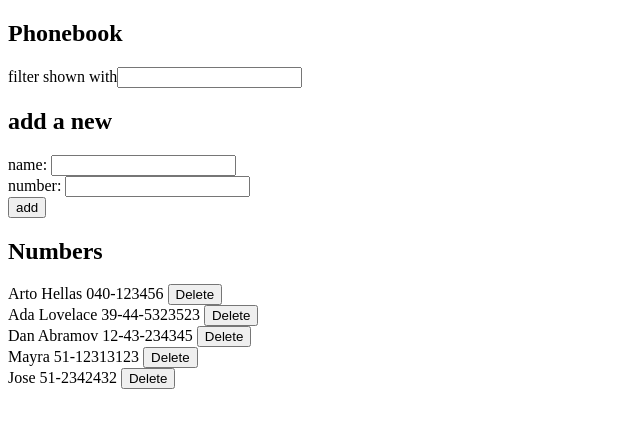
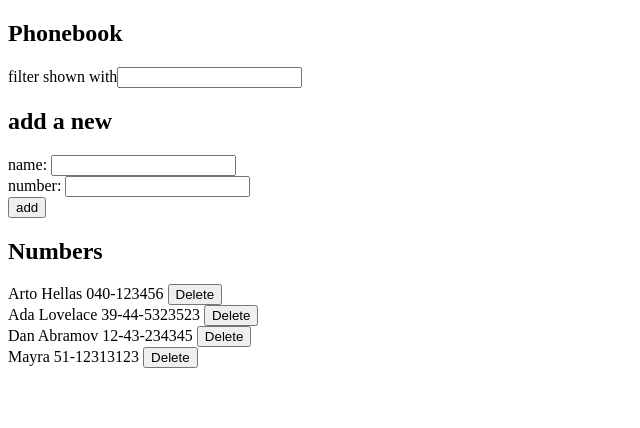
Before and after one commit to angelmotta/fullstackopen, a React (Vite) app in the folder part2/phonebook/: page / in a window 1280 px wide. Shown: the top 428 px of the page, without its empty margins (0-640 px from the left). Built offline with nearby package versions, Linux system fonts and the light colour scheme; data requests are answered from the project's data file.

Commit message:
feat: step 9 - delete resource require user confirmation

```diff
--- a/part2/phonebook/db.json
+++ b/part2/phonebook/db.json
@@ -19,11 +19,6 @@
       "id": "21d9",
       "name": "Mayra",
       "number": "51-12313123"
-    },
-    {
-      "id": "9b38",
-      "name": "Jose",
-      "number": "51-2342432"
     }
   ]
 }
--- a/part2/phonebook/src/App.jsx
+++ b/part2/phonebook/src/App.jsx
@@ -41,7 +41,7 @@ const Person = ({ name, number, handleDelete, idPerson }) => {
     return (
         <li>
             {name} {number}{" "}
-            <button onClick={() => handleDelete(idPerson)}>Delete</button>
+            <button onClick={() => handleDelete(name, idPerson)}>Delete</button>
         </li>
     );
 };
@@ -144,8 +144,12 @@ const App = () => {
             });
     };
 
-    const handleDeletePerson = (idPerson) => {
-        console.log(`Delete person with id ${idPerson}`);
+    const handleDeletePerson = (name, idPerson) => {
+        console.log(`Use request delete person with id ${idPerson}`);
+        if (!confirm(`Are you sure you want to delete '${name}'`)) {
+            return;
+        }
+        console.log(`Deleting person with id ${idPerson}`);
         peopleService.deletePerson(idPerson).then((userDeleted) => {
             console.log(`HandleDeletePerson receive response`);
             console.log(userDeleted);
```
